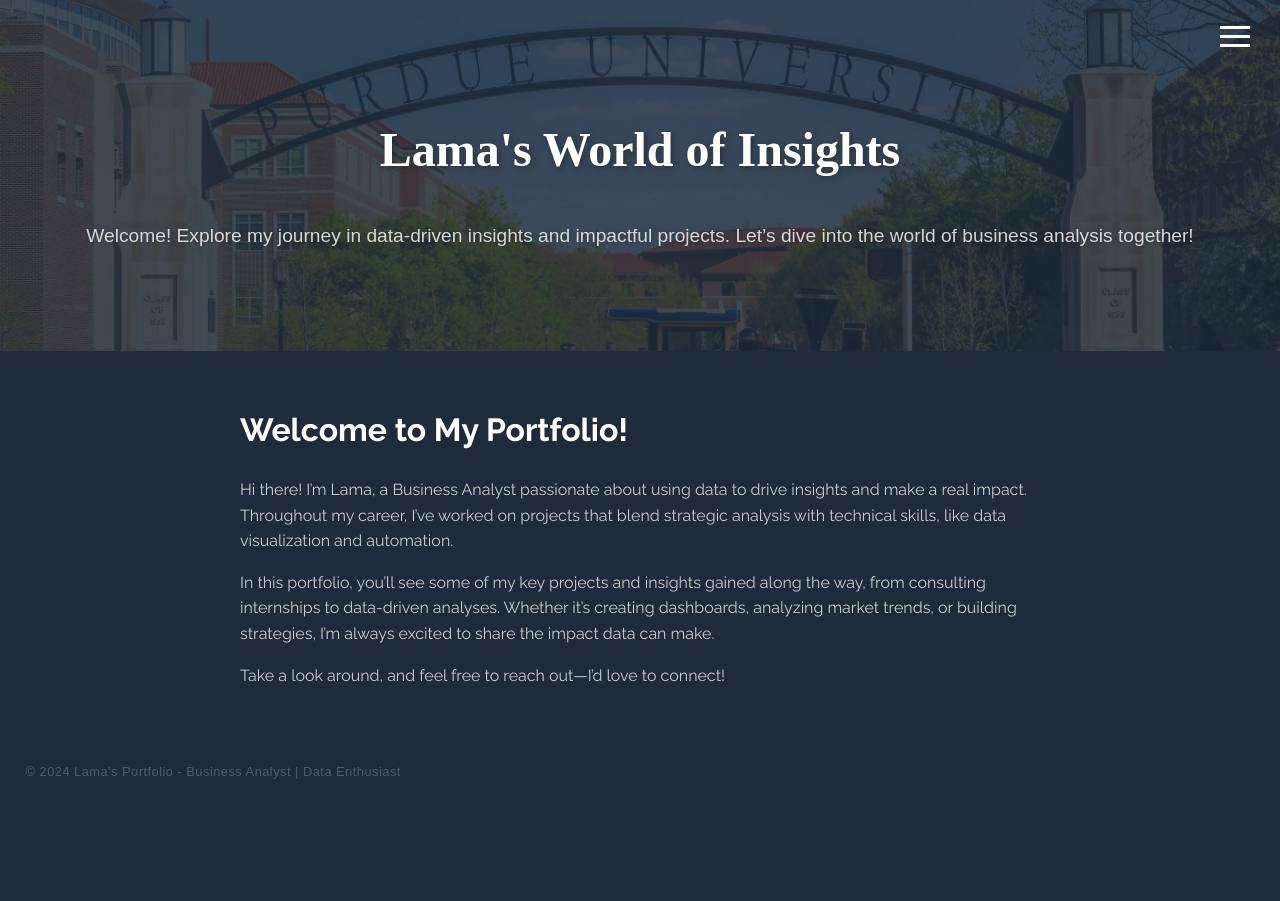
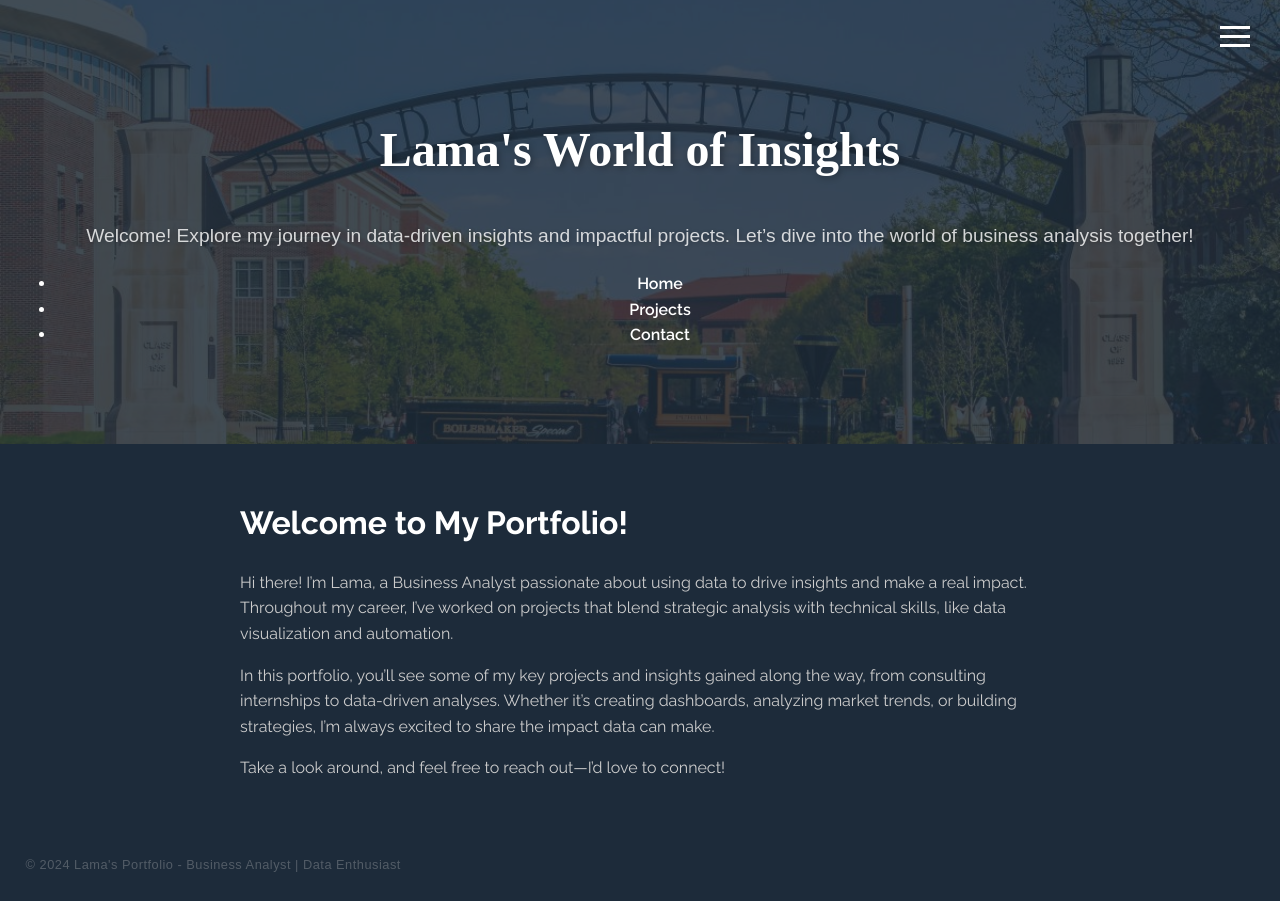
Before and after one commit to LamaJuraisi/Portfolio, a Jekyll site: the page built from index.md, in a window 1280 px wide. Built offline with Jekyll 4.4.1, drawn with Linux system fonts in a browser that asks for light colours.

Commit message:
Update default.html

```diff
--- a/_layouts/default.html
+++ b/_layouts/default.html
@@ -65,18 +65,20 @@
         <h1 class="markazi-text-bold">{{ site.title }}</h1>
         <p class="source-sans-3-regular">{{ site.description }}</p>
 
-        <!-- Menu Button -->
+<!-- Menu Button for Mobile View -->
 <div id="menu-button" onclick="toggleMenu()">
     <span></span>
     <span></span>
     <span></span>
 </div>
 
-        <!-- Side Navigation Menu -->
-        <nav id="side-menu">
-            <a href="{{ '/' | relative_url }}">Home</a>
-            <a href="{{ '/projects' | relative_url }}">Projects</a>
-            <a href="{{ '/contact' | relative_url }}">Contact</a>
+<!-- Top Navigation Menu -->
+<nav id="top-menu">
+    <ul>
+        <li><a href="{{ '/' | relative_url }}"><i class="fas fa-home"></i> Home</a></li>
+        <li><a href="{{ '/projects' | relative_url }}"><i class="fas fa-briefcase"></i> Projects</a></li>
+        <li><a href="{{ '/contact' | relative_url }}"><i class="fas fa-envelope"></i> Contact</a></li>
+    </ul>
 </nav>
     </header>
 
```
Lines whose indentation alone changed are shown as unchanged.
